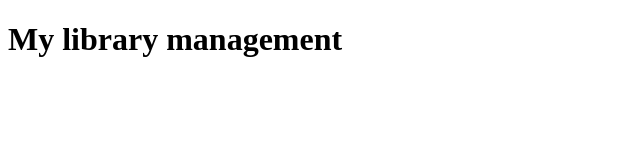
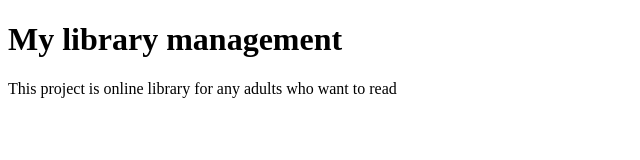
Before and after one commit to leulkashay/library, a plain HTML site: page index.html in a window 1280 px wide. Shown: the whole page, without its empty margins (0-640 px from the left). Drawn offline with Linux system fonts and the light colour scheme.

Commit message:
landing page

```diff
--- a/index.html
+++ b/index.html
@@ -5,6 +5,7 @@
     <meta charset = "UTF-8">
   </head>
   <body>
-   <h1>My library management</h1>
+    <h1>My library management</h1>
+    <p> This project is online library for any adults who want to read</p>
   </body>
 </html>
```
